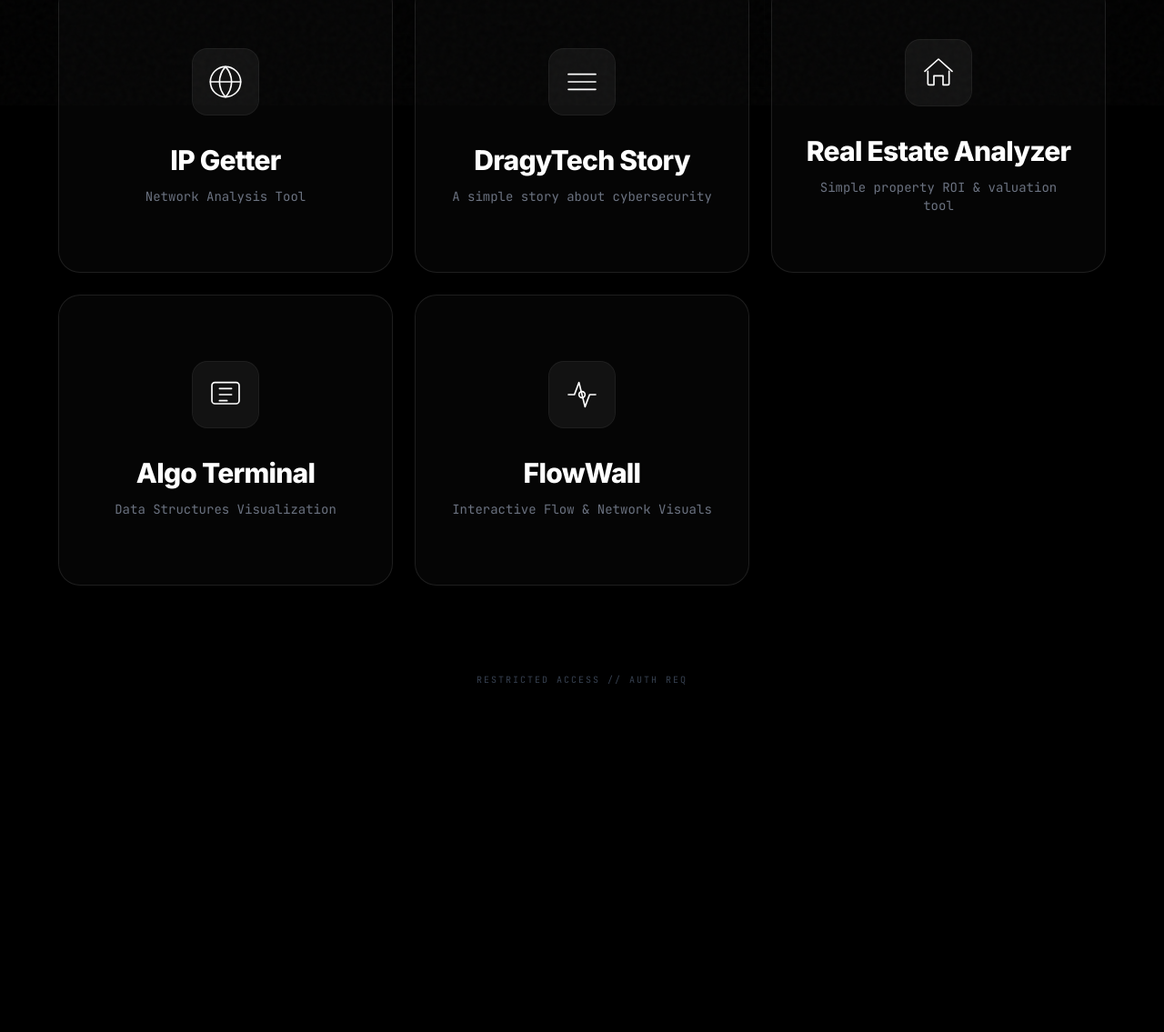
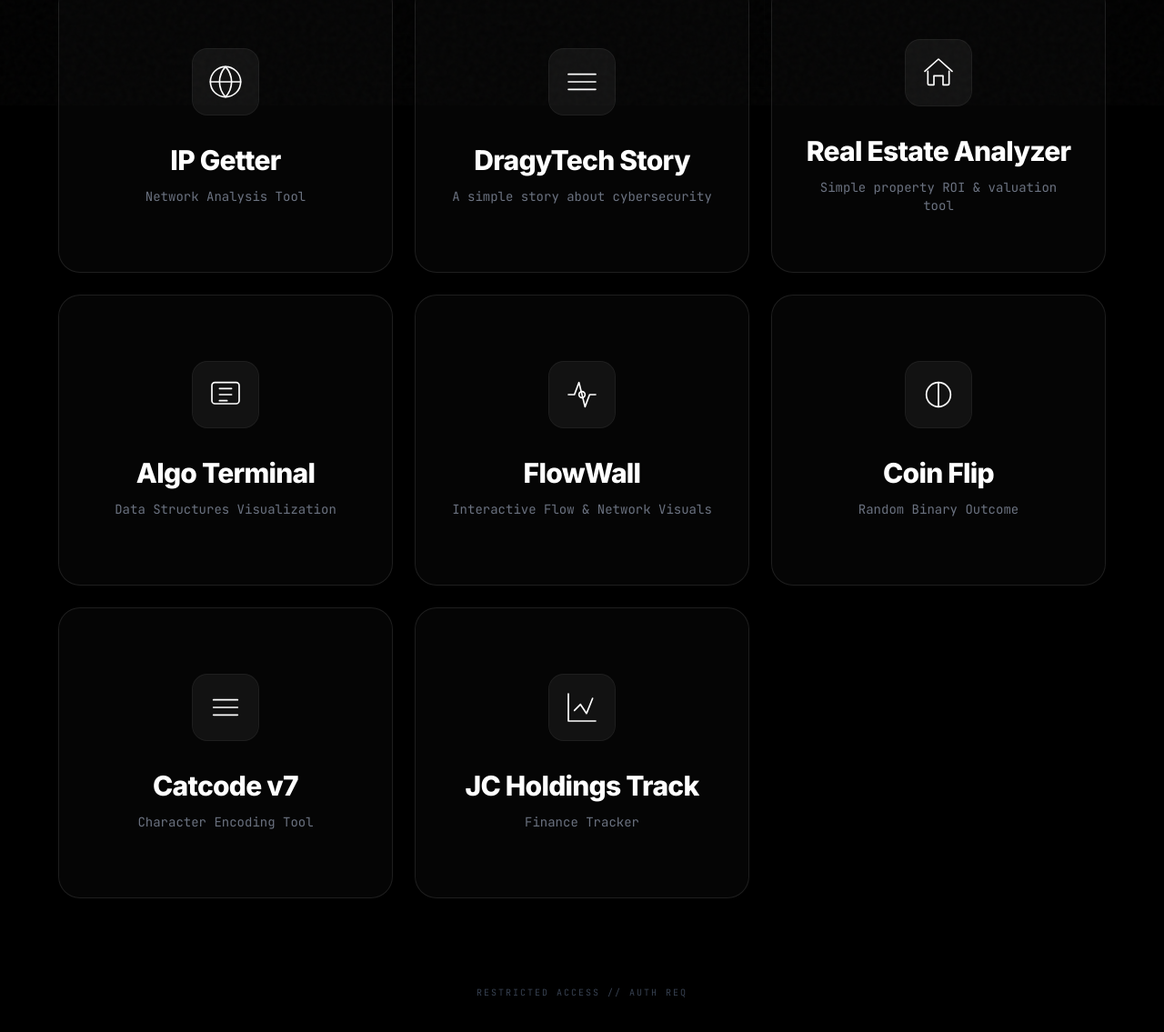
Before and after one commit to JiachengMa-26/ProjectPlayground, a plain HTML site: page index.html in a window 1280 px wide. Shown: the part 684-1819 px from the top of the page at 91% size. Before the commit the page ends 1487 px from the top, so only its background shows below. Drawn offline with nearby package versions, Linux system fonts and the light colour scheme.

Commit message:
Add CoinFlip, Catcode v7, and JC Holdings cards to index.html

```diff
--- a/index.html
+++ b/index.html
@@ -278,6 +278,47 @@
         </div>
       </a>
 
+      <!-- Card 09 -->
+      <a href="CoinFlip.html" class="spotlight-card group relative h-80 rounded-3xl border border-white/10 p-8 flex flex-col items-center justify-center text-center transition-transform duration-500 hover:scale-[1.01] animate-fade-in delay-900">
+        <div class="mb-8 p-4 rounded-2xl bg-white/5 ring-1 ring-white/10 group-hover:bg-white/10 transition-colors duration-300">
+          <svg class="text-white w-10 h-10 stroke-1" viewBox="0 0 24 24" fill="none" stroke="currentColor" stroke-linecap="round" stroke-linejoin="round">
+            <circle cx="12" cy="12" r="8" />
+            <path d="M12 4v16" />
+          </svg>
+        </div>
+        <div class="relative z-10">
+          <h2 class="text-3xl font-bold text-white mb-3 tracking-tight glow-text transition-all duration-300">Coin Flip</h2>
+          <p class="text-sm text-gray-500 font-mono group-hover:text-gray-400 transition-colors">Random Binary Outcome</p>
+        </div>
+      </a>
+
+      <!-- Card 10 -->
+      <a href="catcode-v7-fixed.html" class="spotlight-card group relative h-80 rounded-3xl border border-white/10 p-8 flex flex-col items-center justify-center text-center transition-transform duration-500 hover:scale-[1.01] animate-fade-in delay-1000">
+        <div class="mb-8 p-4 rounded-2xl bg-white/5 ring-1 ring-white/10 group-hover:bg-white/10 transition-colors duration-300">
+          <svg class="text-white w-10 h-10 stroke-1" viewBox="0 0 24 24" fill="none" stroke="currentColor" stroke-linecap="round" stroke-linejoin="round">
+            <path d="M4 7h16M4 12h16M4 17h16" />
+          </svg>
+        </div>
+        <div class="relative z-10">
+          <h2 class="text-3xl font-bold text-white mb-3 tracking-tight glow-text transition-all duration-300">Catcode v7</h2>
+          <p class="text-sm text-gray-500 font-mono group-hover:text-gray-400 transition-colors">Character Encoding Tool</p>
+        </div>
+      </a>
+
+      <!-- Card 11 -->
+      <a href="JC Holdings Track.html" class="spotlight-card group relative h-80 rounded-3xl border border-white/10 p-8 flex flex-col items-center justify-center text-center transition-transform duration-500 hover:scale-[1.01] animate-fade-in delay-1100">
+        <div class="mb-8 p-4 rounded-2xl bg-white/5 ring-1 ring-white/10 group-hover:bg-white/10 transition-colors duration-300">
+          <svg class="text-white w-10 h-10 stroke-1" viewBox="0 0 24 24" fill="none" stroke="currentColor" stroke-linecap="round" stroke-linejoin="round">
+            <path d="M3 3v18h18" />
+            <path d="M7 14l4-4 4 6 4-10" />
+          </svg>
+        </div>
+        <div class="relative z-10">
+          <h2 class="text-3xl font-bold text-white mb-3 tracking-tight glow-text transition-all duration-300">JC Holdings Track</h2>
+          <p class="text-sm text-gray-500 font-mono group-hover:text-gray-400 transition-colors">Finance Tracker</p>
+        </div>
+      </a>
+
     </div>
 
     <!-- Footer -->
```
